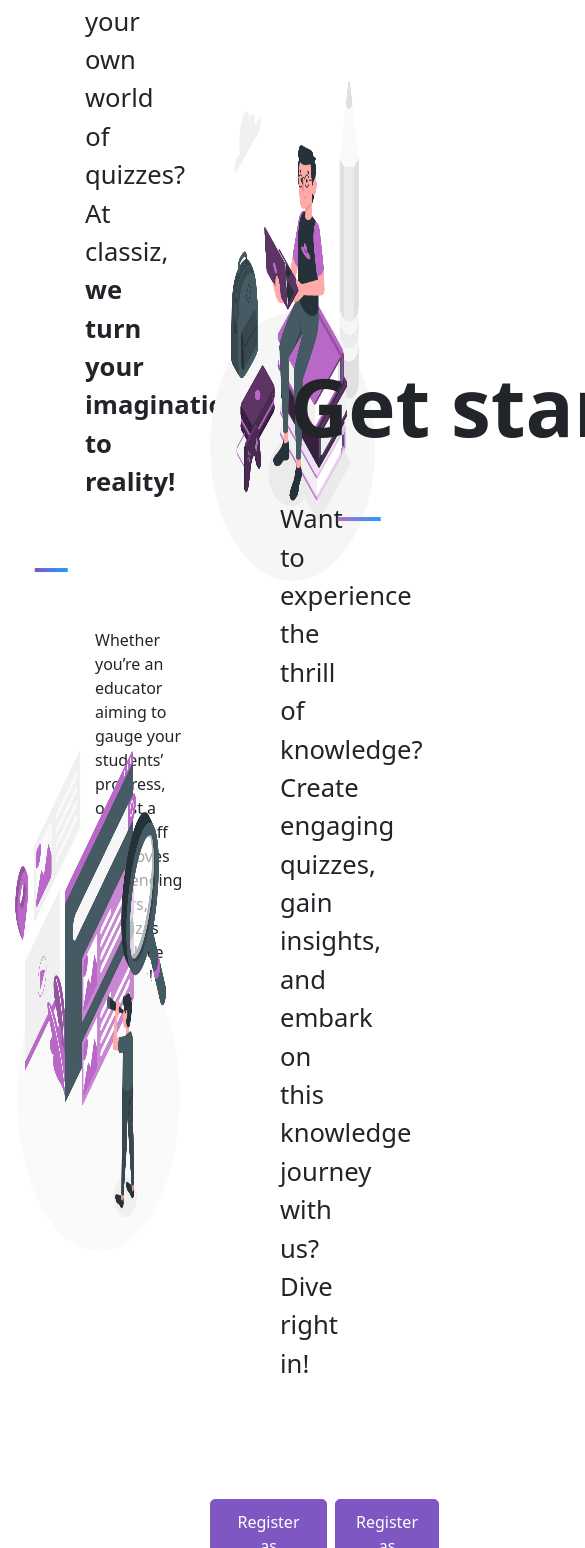
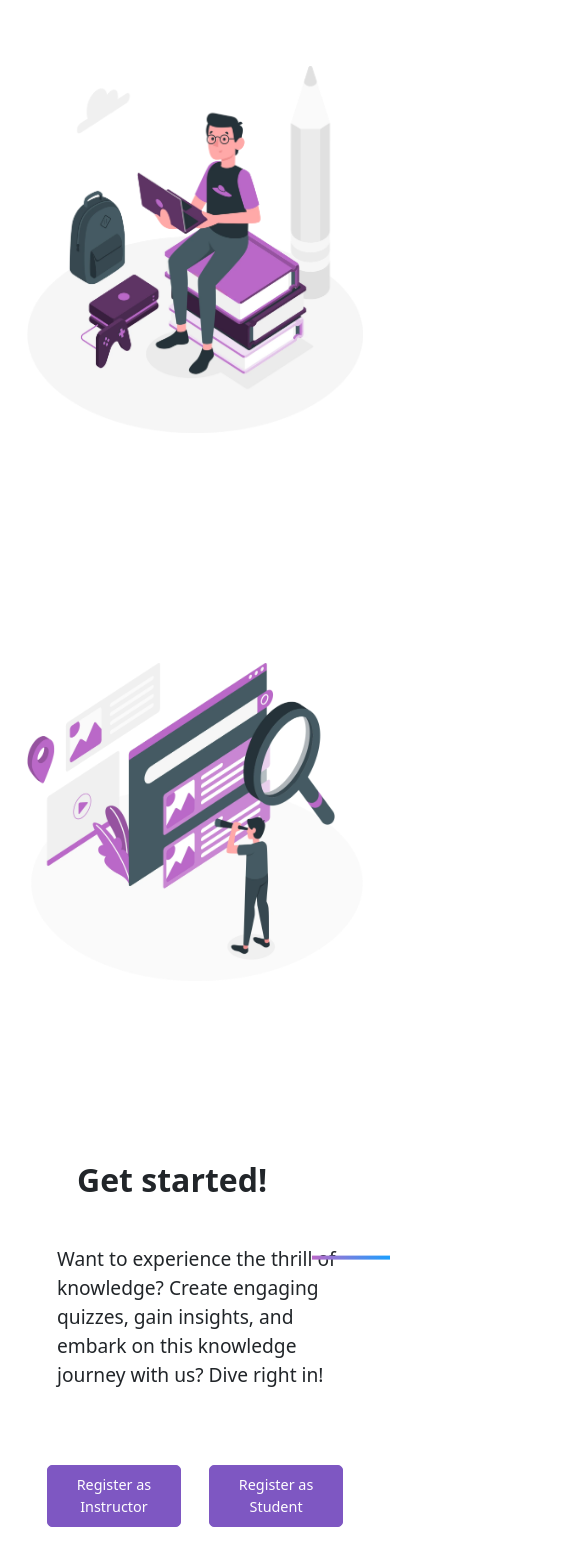
Before and after one commit to 0l00lll0/classiz, a React (Create React App) app: page / in a window 390 px wide. Shown: the part 452-2000 px from the top of the page, 585 px wide, since content can reach past the window. Built offline with nearby package versions, Linux system fonts and the light colour scheme.

Commit message:
phone responsive slightly done :)

```diff
--- a/src/css/landingpage.css
+++ b/src/css/landingpage.css
@@ -1,5 +1,5 @@
-#home{
-  height: 80vh;
+#home {
+  height: auto;
   width: 100%;
   max-height: 250vh;
 }
@@ -16,17 +16,17 @@
   padding: 0;
 }
 
-.lead {
-
-  margin: 0 70px;
+#home .lead {
+  margin: 0 60px;
   font-size: 1.6rem;
   padding: 50px 0;
+  text-align: start;
 }
 
 .lead span {
-
   font-weight: 600;
 }
+
 .second-text {
   display: flex;
   text-align: start;
@@ -43,21 +43,28 @@
   background: linear-gradient(to right, #7E57C2, #1A9FFF);
 }
 
-.img{
+.img {
   margin: 60px 0;
 }
-.img-fluid{
+
+.img-fluid {
   width: 500px;
   height: 500px;
   margin: 50px auto;
 }
 
-
 /* about */
 #about {
   position: relative;
-    height: 234vh;
+  height: auto;
   width: 100%;
+}
+
+#about .lead {
+  margin: 10px 80px;
+  font-size: 1.6rem;
+  padding: 32% 0 0 0;
+  text-align: start;
 }
 
 #about .gradient-line {
@@ -68,22 +75,23 @@
   left: 80%;
   background: linear-gradient(to right, #BA68C8,  #1A9FFF);
 }
+
 #about img {
-
   margin: 130px auto;
 }
+
 .about-start {
   font-size: 5rem;
   font-weight: bold;
   display: flex;
   justify-content: baseline;
-    margin: -10px 80px;
+  margin: 0 80px;
   left: 50%;
-    transform: translate(5%, 10%);
-    padding: 0;
+  transform: translate(5%, 150%);
+  padding: 20px;
 }
 
-.btn{
+.btn {
   margin: 50px auto;
   display: flex;
   justify-content: center;
@@ -99,22 +107,16 @@
   text-decoration: none;
   display: inline-block;
   transition: background-color 0.3s ease;
-
 }
 
 .btn-primary:hover {
-  background-color:#583e86;
+  background-color: #583e86;
   border-color: #583e86;
 }
 
-
-
 .full-width {
   width: 100%;
-  /* border: 1px solid red;  */
-  /* background-color: #f8f9fa; */
 }
-
 
 .row {
   display: flex;
@@ -128,24 +130,23 @@
 }
 
 .container-1, .container-2 {
-    padding:20px;
+  padding: 20px;
   border-radius: 5px;
   text-align: left;
   margin: 0;
 }
 
 .why-classiz {
-  font-size:3.2rem;
+  font-size: 3.2rem;
   font-weight: bold;
   color: #333;
-  margin:  10px  1rem;
+  margin: 10px 1rem;
   text-align: left;
 }
 
 .gradient-classiz {
-
   left: 50%;
-  transform: translate(10%,100%);
+  transform: translate(10%, 100%);
   height: 4px;
   width: 10%;
   background: linear-gradient(to right, #7E57C2, #1A9FFF);
@@ -182,6 +183,7 @@
   height: 40px;
   margin-right: 1rem;
 }
+
 .text-content {
   display: flex;
   flex-direction: column;
@@ -203,21 +205,17 @@
   text-align: left;
 }
 
-
 /* contact */
-
 #contact {
-  height: 100vh;
+  height: auto;
   width: 100%;
   padding: 70px 0;
   background-color: #ffffff;
+}
 
-
-}
 .gradient-contact {
-
   left: 50%;
-  transform: translate(30%,100%);
+  transform: translate(30%, 100%);
   height: 4px;
   width: 20%;
   background: linear-gradient(to right, #7E57C2, #1A9FFF);
@@ -226,7 +224,7 @@
 #contact h1 {
   font-size: 2.5rem;
   font-weight: bold;
-  text-align: left;
+  text-align: start;
   padding: 20px;
   margin: 0 20px;
 }
@@ -234,7 +232,7 @@
 #contact p {
   font-size: 1.2rem;
   text-align: left;
-  margin:0  ;
+  margin: 0;
   padding: 0 40px;
   color: #000;
 }
@@ -263,18 +261,22 @@
   border-radius: 5px;
   font-size: 1.2rem;
   cursor: pointer;
-  margin:0  ;
+  margin: 0;
 }
 
 #contact button:hover {
   background-color: #583e86;
 }
+
 .form-label {
   text-align: left;
   display: block;
 }
-.social-icons{
-padding:  50px;}
+
+.social-icons {
+  padding: 50px;
+}
+
 .social-icons a {
   color: #ffffff;
   font-size: 1.5rem;
@@ -286,15 +288,147 @@ padding:  50px;}
   width: 40px;
   height: 40px;
   border-radius: 50%;
-  margin:0 30px;
+  margin: 0 30px;
   text-decoration: none;
   box-shadow: 0 4px 8px rgba(0, 0, 0, 0.2); /* Add shadow */
-
 }
-
-
 
 .social-icons a:hover {
   color: #ffffff;
   background-color: #684b9f;
 }
+
+.home-section, .about-section, .contact-section {
+  margin-bottom: 20px;
+}
+
+.img-fluid {
+  max-width: 100%;
+  height: auto;
+}
+
+/* Adjust sizes for phone and tablet layouts */
+@media (max-width: 768px) {
+  .home-section .row,
+  .about-section .row,
+  .contact-section .row {
+    width: 100%;
+    display: flex;
+    flex-direction: column;
+    justify-content: center;
+    padding: 0;
+    margin: 0;
+  }
+  .col-md-6 {
+    flex: 0 0 100%;
+    max-width: 100%;
+    padding: 15px;
+}
+  .classiz, .about-start {
+    font-size: 4rem;
+    margin: 0 30px;
+    transform: translate(0, 0);
+    text-align: center;
+  }
+
+  #home .lead,#about .lead, .second-text,
+  .why-classiz {
+    margin: 0 10px;
+    font-size: 1.2rem;
+    padding: 10px 20px;
+    width: 100%;
+    text-align: start;
+  }
+  #home .gradient-line, .gradient-classiz, .gradient-contact {
+    width: 20%;
+    transform: translate(-170%, 0);
+    margin: 0 auto;
+ }
+
+
+  #about .gradient-line {
+    transform: translate(0, 65vh);
+    width: 20%;
+
+  }
+  .img-fluid {
+    width: 100%;
+    height: auto;
+  }
+
+  .btn-primary {
+    width: 40%;
+    font-size: 11px;
+    padding: 10px 20px;
+  }
+
+  #contact h1 {
+    font-size: 1.5rem;
+    margin: 0 6px;
+  }
+
+  #contact p {
+    font-size: 1rem;
+    padding: 0 30px;
+  }
+
+  #contact input, #contact textarea, #contact button {
+    width: 100%;
+    padding: 10px;
+    margin: 10px 0;
+  }
+
+  .social-icons {
+    padding: 20px;
+    text-align: center;
+  }
+
+  .social-icons a {
+    margin: 0 5px;
+  }
+}
+
+/* Adjust sizes for smaller phones */
+@media (max-width: 480px) {
+  .home-section .row,
+  .about-section .row,
+  .contact-section .row {
+    width: 100%;
+    display: flex;
+    flex-direction: column;
+    justify-content: center;
+    padding: 0;
+    margin: 0;
+  }
+  .col-md-6 {
+    flex: 0 0 100%;
+    max-width: 100%;
+    padding: 15px;
+}
+  .classiz, .about-start {
+    font-size: 2rem;
+  }
+
+  .second-text, .why-classiz {
+    font-size: 1rem;
+  }
+
+  #contact h1 {
+    font-size: 1.5rem;
+  }
+
+  #contact p {
+    font-size: 0.9rem;
+  }
+
+  .btn-primary {
+    font-size: 0.9rem;
+    padding: 8px 16px;
+  }
+
+  .social-icons a {
+    font-size: 1rem;
+    width: 30px;
+    height: 30px;
+  }
+}
--- a/src/pages/landingpage.jsx
+++ b/src/pages/landingpage.jsx
@@ -1,42 +1,39 @@
-import 'bootstrap/dist/css/bootstrap.min.css';
 import Header from '../component/header';
 import '../css/landingpage.css';
 import homeImage from '../assets/home.webp';
 import aboutImage from '../assets/search.webp';
 import contactImage from '../assets/contact.webp';
 
-import boyImage from '../assets/boy-dynamic-gradient.webp';
-import folderImage from '../assets/folder-dynamic-gradient.webp';
-import tickImage from '../assets/tick-dynamic-gradient.webp';
-import Footer from '../component/footer';
-
 const LandingPage = () => {
   return (
     <div>
       <Header />
-      <section id="home" className="container-fluid section">
-        <div className="row h-100">
-          <div className="col-md-6 d-flex flex-column justify-content-center">
+
+      {/* Home Section */}
+      <section id="home" className="home-section container">
+        <div className="row">
+          <div className="col-12 col-md-6">
           <a className="navbar-brand classiz" href="#home">
               class<span style={{ color: '#BA68C8' }}>iz.</span>
             </a>
             <p className="lead mt-3">Ever thought of creating your own world of quizzes? At classiz,<span> we turn your imagination to reality!</span></p>
             <div className="gradient-line my-3"></div>
             <p className='second-text'>Whether you’re an educator aiming to gauge your students’ progress, or just a trivia buff who loves challenging others, classiz is the place for you!</p>
+
           </div>
-          <div className="col-md-6 d-flex align-items-center justify-content-center img">
+          <div className="col-12 col-md-6">
             <img src={homeImage} alt="Home" className="img-fluid" />
           </div>
         </div>
       </section>
 
-
-        <section id="about" className="container mt-5 about-section">
+      {/* About Section */}
+      <section id="about" className="about-section container">
       <div className="row">
-            <div className="col-md-6 d-flex align-items-center justify-content-center img">
+          <div className="col-12 col-md-6">
           <img src={aboutImage} alt="Home" className="img-fluid" />
           </div>
-            <div className="col-md-6 d-flex flex-column justify-content-center">
+          <div className="col-12 col-md-6">
               <div className="gradient-line my-3"></div>
               <h1 className="navbar-brand about-start">Get started!</h1>
               <p className="lead mt-3">Want to experience the thrill of knowledge? Create engaging quizzes, gain insights, and embark on this knowledge journey with us? Dive right in!</p>
@@ -44,32 +41,36 @@ const LandingPage = () => {
                 <a href="/register-instructor" className="btn btn-primary me-2">Register as Instructor</a>
                 <a href="/register-student" className="btn btn-primary">Register as Student</a>
               </div>
+
          </div>
         </div>
 
-        <div className="full-width">
+
         <div className="row">
-
-            <div>
+          <div className="col-12">
           <div className="gradient-classiz my-3"></div>
-
           <h1 className="why-classiz" href="#home">
                 why class<span style={{ color: '#BA68C8' }}>iz</span>?
               </h1>
+
           </div>
-            <div className="col-md-6">
+        </div>
+
+        <div className="row">
+          <div className="col-12 col-md-6">
           <div className="container-1">
                 <p>At classiz, we believe in learning with fun. Our dynamic quiz framework not only feeds your curiosity but also helps you track your growth over time.</p>
               </div>
           </div>
-            <div className="col-md-6">
+          <div className="col-12 col-md-6">
            <div className="container-2">
                 <p>Our course creators handpick each question, making sure you tackle real-world problems and keep your grey cells active!</p>
               </div>
           </div>
         </div>
 
-         <div className="full-width-container">
+        <div className="row">
+          <div className="col-12">
           <div className="c1">
             <div className="content-row">
               {/* <img src={tickImage} alt="Tick Dynamic Gradient" className="dynamic-image" /> */}
@@ -102,10 +103,11 @@ const LandingPage = () => {
         </div>
       </section>
 
+      {/* Contact Section */}
+      <section id="contact" className="contact-section container">
+        <div className="row">
 
-        <section id="contact" className="container mt-5 section">
-          <div className="row h-100">
-            <div className="col-md-6 right-contact">
+          <div className="col-12 col-md-6">
               <div className="gradient-contact my-3"></div>
 
               <h1>Contact Us</h1>
@@ -125,10 +127,15 @@ const LandingPage = () => {
                 </div>
                 <button type="submit" className="btn btn-primary">Send Message</button>
               </form>
+
           </div>
-            <div className="col-md-6 d-flex align-items-center img">
+
+
+          <div className="col-12 col-md-6">
             <img src={contactImage} alt="Contact" className="img-fluid" />
           </div>
+        </div>
+
 
             <div className="social-icons mt-4">
               <a href="" target="_blank" rel="noopener noreferrer" className="me-3">
@@ -141,11 +148,8 @@ const LandingPage = () => {
                 <i className="fab fa-twitter"></i>
               </a>
             </div>
-          </div>
 
       </section>
-
-        {/* <Footer /> */}
     </div>
   );
 }
```
Lines whose indentation alone changed are shown as unchanged.
